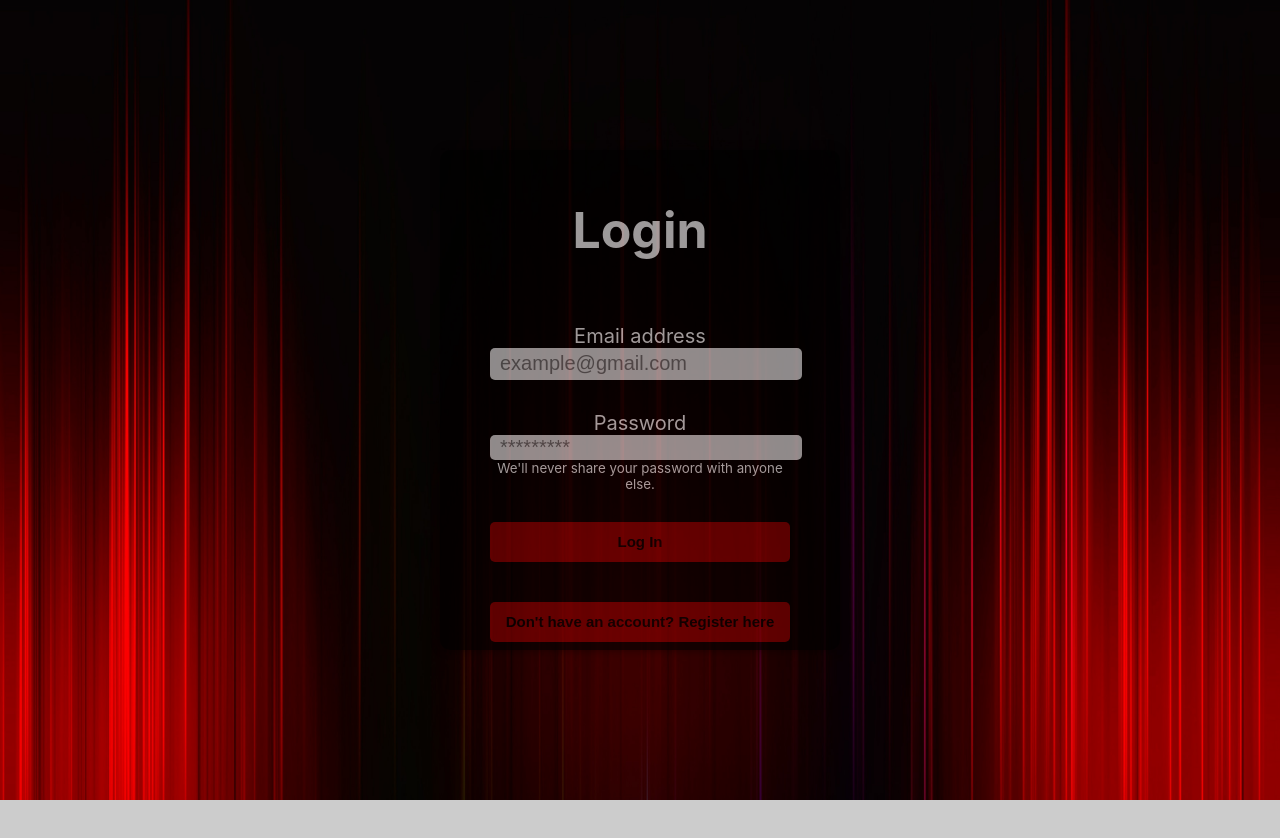
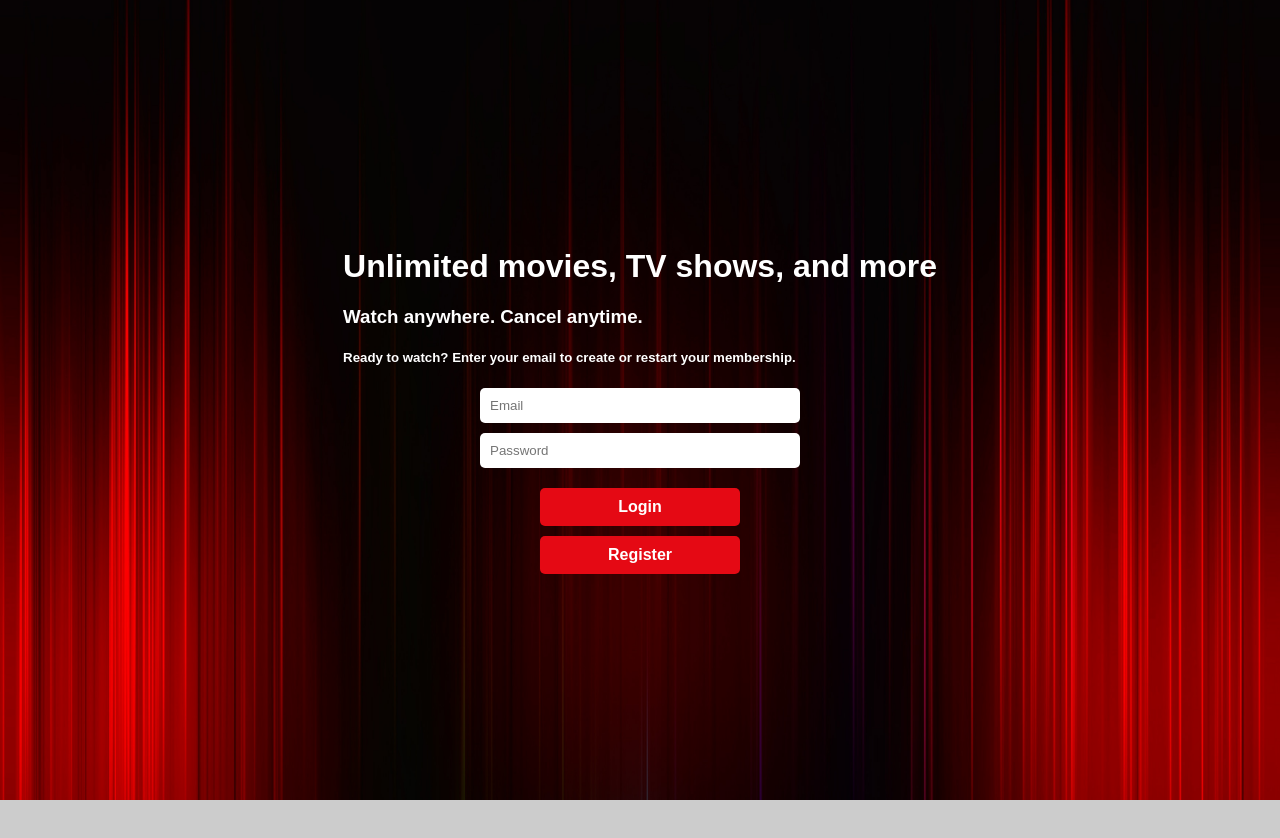
Before and after one commit to OrelMagori/netflix-project-react, a React (Create React App) app: page /login in a window 1280 px wide. Shown: the top 838 px of the page. After the commit the page ends 800 px from the top, so only its background shows below. Built offline with nearby package versions, Linux system fonts and the light colour scheme.

Commit message:
Login & Register

```diff
--- /dev/null
+++ b/src/client/database/ages.json
@@ -0,0 +1,125 @@
+{
+  "agesData":[
+    { "key": 0, "value": 0 },
+    { "key": 1, "value": 1 },
+    { "key": 2, "value": 2 },
+    { "key": 3, "value": 3 },
+    { "key": 4, "value": 4 },
+    { "key": 5, "value": 5 },
+    { "key": 6, "value": 6 },
+    { "key": 7, "value": 7 },
+    { "key": 8, "value": 8 },
+    { "key": 9, "value": 9 },
+    { "key": 10, "value": 10 },
+    { "key": 11, "value": 11 },
+    { "key": 12, "value": 12 },
+    { "key": 13, "value": 13 },
+    { "key": 14, "value": 14 },
+    { "key": 15, "value": 15 },
+    { "key": 16, "value": 16 },
+    { "key": 17, "value": 17 },
+    { "key": 18, "value": 18 },
+    { "key": 19, "value": 19 },
+    { "key": 20, "value": 20 },
+    { "key": 21, "value": 21 },
+    { "key": 22, "value": 22 },
+    { "key": 23, "value": 23 },
+    { "key": 24, "value": 24 },
+    { "key": 25, "value": 25 },
+    { "key": 26, "value": 26 },
+    { "key": 27, "value": 27 },
+    { "key": 28, "value": 28 },
+    { "key": 29, "value": 29 },
+    { "key": 30, "value": 30 },
+    { "key": 31, "value": 31 },
+    { "key": 32, "value": 32 },
+    { "key": 33, "value": 33 },
+    { "key": 34, "value": 34 },
+    { "key": 35, "value": 35 },
+    { "key": 36, "value": 36 },
+    { "key": 37, "value": 37 },
+    { "key": 38, "value": 38 },
+    { "key": 39, "value": 39 },
+    { "key": 40, "value": 40 },
+    { "key": 41, "value": 41 },
+    { "key": 42, "value": 42 },
+    { "key": 43, "value": 43 },
+    { "key": 44, "value": 44 },
+    { "key": 45, "value": 45 },
+    { "key": 46, "value": 46 },
+    { "key": 47, "value": 47 },
+    { "key": 48, "value": 48 },
+    { "key": 49, "value": 49 },
+    { "key": 50, "value": 50 },
+    { "key": 51, "value": 51 },
+    { "key": 52, "value": 52 },
+    { "key": 53, "value": 53 },
+    { "key": 54, "value": 54 },
+    { "key": 55, "value": 55 },
+    { "key": 56, "value": 56 },
+    { "key": 57, "value": 57 },
+    { "key": 58, "value": 58 },
+    { "key": 59, "value": 59 },
+    { "key": 60, "value": 60 },
+    { "key": 61, "value": 61 },
+    { "key": 62, "value": 62 },
+    { "key": 63, "value": 63 },
+    { "key": 64, "value": 64 },
+    { "key": 65, "value": 65 },
+    { "key": 66, "value": 66 },
+    { "key": 67, "value": 67 },
+    { "key": 68, "value": 68 },
+    { "key": 69, "value": 69 },
+    { "key": 70, "value": 70 },
+    { "key": 71, "value": 71 },
+    { "key": 72, "value": 72 },
+    { "key": 73, "value": 73 },
+    { "key": 74, "value": 74 },
+    { "key": 75, "value": 75 },
+    { "key": 76, "value": 76 },
+    { "key": 77, "value": 77 },
+    { "key": 78, "value": 78 },
+    { "key": 79, "value": 79 },
+    { "key": 80, "value": 80 },
+    { "key": 81, "value": 81 },
+    { "key": 82, "value": 82 },
+    { "key": 83, "value": 83 },
+    { "key": 84, "value": 84 },
+    { "key": 85, "value": 85 },
+    { "key": 86, "value": 86 },
+    { "key": 87, "value": 87 },
+    { "key": 88, "value": 88 },
+    { "key": 89, "value": 89 },
+    { "key": 90, "value": 90 },
+    { "key": 91, "value": 91 },
+    { "key": 92, "value": 92 },
+    { "key": 93, "value": 93 },
+    { "key": 94, "value": 94 },
+    { "key": 95, "value": 95 },
+    { "key": 96, "value": 96 },
+    { "key": 97, "value": 97 },
+    { "key": 98, "value": 98 },
+    { "key": 99, "value": 99 },
+    { "key": 100, "value": 100 },
+    { "key": 101, "value": 101 },
+    { "key": 102, "value": 102 },
+    { "key": 103, "value": 103 },
+    { "key": 104, "value": 104 },
+    { "key": 105, "value": 105 },
+    { "key": 106, "value": 106 },
+    { "key": 107, "value": 107 },
+    { "key": 108, "value": 108 },
+    { "key": 109, "value": 109 },
+    { "key": 110, "value": 110 },
+    { "key": 111, "value": 111 },
+    { "key": 112, "value": 112 },
+    { "key": 113, "value": 113 },
+    { "key": 114, "value": 114 },
+    { "key": 115, "value": 115 },
+    { "key": 116, "value": 116 },
+    { "key": 117, "value": 117 },
+    { "key": 118, "value": 118 },
+    { "key": 119, "value": 119 },
+    { "key": 120, "value": 120 }
+  ]
+}
--- /dev/null
+++ b/src/client/pages/Login copy.css
@@ -0,0 +1,90 @@
+.loginPageDiv {
+  position: relative;
+  height: 100vh;
+  width: 100%;
+  display: flex;
+  align-items: center;
+  justify-content: center;
+}
+
+.loginPageDiv::before {
+  content: "";
+  background-image: url("../../../public/images/loginBackground.jpg");
+  /* background-image: url("https://cdn.pixabay.com/photo/2016/11/01/18/38/background-1789175_960_720.png"); */
+  background-size: cover;
+  position: absolute;
+  top: 0px;
+  right: 0px;
+  bottom: 0px;
+  left: 0px;
+}
+
+/* .app {
+  position: relative;
+  text-align: center;
+  color: black;
+} */
+
+h2 {
+  position: relative;
+  font-size: 50px;
+  color: white;
+  text-shadow: 0px 0px 10px 0px rgba(0, 0, 0, 0.75);
+}
+
+form {
+  position: relative;
+  display: flex;
+  flex-direction: column;
+  align-items: center;
+  justify-content: center;
+  width: 400px;
+  height: 500px;
+  background-color: black;
+  border-radius: 10px;
+  box-shadow: 0px 0px 10px 0px rgba(0, 0, 0, 0.75);
+  opacity: 0.6;
+}
+
+.form-group {
+  position: relative;
+  display: flex;
+  flex-direction: column;
+  justify-content: center;
+  width: 300px;
+  height: 100px;
+  color: white;
+}
+
+input {
+  position: relative;
+  width: 300px;
+  height: 30px;
+  border-radius: 5px;
+  border: none;
+  background-color: #e6e6e6;
+  color: black;
+  font-size: 20px;
+  padding-left: 10px;
+}
+
+label {
+  font-size: 20px;
+  margin-left: 0%;
+}
+
+small {
+  font-size: 10;
+}
+
+button {
+  position: relative;
+  width: 300px;
+  height: 40px;
+  border-radius: 5px;
+  border: none;
+  background-color: darkred;
+  color: black;
+  font-size: 15px;
+   font-weight: bold;
+}
--- a/src/client/pages/Login.css
+++ b/src/client/pages/Login.css
@@ -1,90 +1,69 @@
-.loginPageDiv {
-  position: relative;
+/* NetflixForm.css */
+
+body {
+  background-image: url('../../../public/images/loginBackground.jpg');
+  background-size: cover;
+  background-repeat: no-repeat;
+  background-position: center center;
+  color: #fff;
+  font-family: Arial, sans-serif;
+  display: flex;
+  justify-content: center;
+  align-items: center;
   height: 100vh;
-  width: 100%;
-  display: flex;
-  align-items: center;
-  justify-content: center;
 }
 
-.loginPageDiv::before {
-  content: "";
-  background-image: url("../../../public/images/loginBackground.jpg");
-  /* background-image: url("https://cdn.pixabay.com/photo/2016/11/01/18/38/background-1789175_960_720.png"); */
-  background-size: cover;
-  position: absolute;
-  top: 0px;
-  right: 0px;
-  bottom: 0px;
-  left: 0px;
+.container {
+  text-align: center;
 }
 
-/* .app {
-  position: relative;
-  text-align: center;
-  color: black;
-} */
-
 h2 {
-  position: relative;
-  font-size: 50px;
-  color: white;
-  text-shadow: 0px 0px 10px 0px rgba(0, 0, 0, 0.75);
+  font-size: 28px;
+  margin-bottom: 20px;
 }
 
 form {
-  position: relative;
   display: flex;
   flex-direction: column;
   align-items: center;
-  justify-content: center;
-  width: 400px;
-  height: 500px;
-  background-color: black;
-  border-radius: 10px;
-  box-shadow: 0px 0px 10px 0px rgba(0, 0, 0, 0.75);
-  opacity: 0.6;
-}
-
-.form-group {
-  position: relative;
-  display: flex;
-  flex-direction: column;
-  justify-content: center;
-  width: 300px;
-  height: 100px;
-  color: white;
 }
 
 input {
-  position: relative;
   width: 300px;
-  height: 30px;
+  padding: 10px;
+  margin-bottom: 10px;
   border-radius: 5px;
   border: none;
-  background-color: #e6e6e6;
-  color: black;
-  font-size: 20px;
-  padding-left: 10px;
-}
-
-label {
-  font-size: 20px;
-  margin-left: 0%;
-}
-
-small {
-  font-size: 10;
 }
 
 button {
-  position: relative;
-  width: 300px;
-  height: 40px;
+  width: 200px;
+  padding: 10px;
+  margin-top: 10px;
   border-radius: 5px;
   border: none;
-  background-color: darkred;
-  color: black;
-  font-size: 15px;
-   font-weight: bold;
+  background-color: #e50914;
+  color: #fff;
+  font-size: 16px;
+  font-weight: bold;
+  cursor: pointer;
 }
+
+button:hover {
+  background-color: #db080f;
+}
+
+p {
+  margin-top: 20px;
+}
+
+button.toggle-btn {
+  background-color: transparent;
+  border: none;
+  color: #fff;
+  cursor: pointer;
+}
+
+button.toggle-btn:hover {
+  text-decoration: underline;
+}
--- a/src/client/pages/Login.js
+++ b/src/client/pages/Login.js
@@ -45,48 +45,28 @@ export const Login = (props) => {
   };
 
   return (
-    <div className="loginPageDiv">
+    <div>
+      <h1>Unlimited movies, TV shows, and more</h1>
+      <h3>Watch anywhere. Cancel anytime.</h3>
+      <h5>
+        Ready to watch? Enter your email to create or restart your membership.
+      </h5>
       <form onSubmit={(e) => login(e)}>
-        <h2>Login</h2>
-
-        <div className="form-group">
-          <label>Email address</label>
         <input
+          type="email"
+          placeholder="Email"
           value={email}
           onChange={emailChangeHandler}
-            type="email"
-            placeholder="example@gmail.com"
-            id="email"
-            name="email"
-            aria-label="email"
         />
-        </div>
-        <br />
-        <div className="form-group">
-          <label>Password</label>
         <input
+          type="password"
+          placeholder="Password"
           value={password}
           onChange={passwordChangeHandler}
-            type="password"
-            placeholder="*********"
-            id="password"
-            name="password"
-            aria-label="email"
         />
-          <small>We'll never share your password with anyone else.</small>
-          <br />
-          <br />
-        </div>
-        <button type="submit">
-          Log In
-        </button>
-        <br />
-        <br />
-        <button
-          type="button"
-          onClick={() => props.onFormSwitch("register")}
-        >
-          Don't have an account? Register here
+        <button type="submit">Login</button>
+        <button type="button" onClick={() => props.onFormSwitch("register")}>
+          Register
         </button>
       </form>
     </div>
--- a/src/client/pages/Register.css
+++ b/src/client/pages/Register.css
@@ -24,3 +24,45 @@ form {
   text-align: center;
   color: black;
 }
+
+
+
+
+.select-wrapper {
+  position: relative;
+}
+
+.select-wrapper select {
+  width: 100%;
+  padding: 10px;
+  font-size: 16px;
+  border: 1px solid #ccc;
+  border-radius: 4px;
+  appearance: none;
+  -webkit-appearance: none;
+  -moz-appearance: none;
+}
+
+.select-wrapper select::-ms-expand {
+  display: none;
+}
+
+/* Custom styles for the dropdown arrow */
+.select-wrapper::after {
+  content: "";
+  position: absolute;
+  top: 50%;
+  right: 10px;
+  width: 8px;
+  height: 8px;
+  transform: translateY(-50%);
+  border-top: 2px solid #333;
+  border-right: 2px solid #333;
+  transition: all 0.3s ease-in-out;
+  pointer-events: none;
+}
+
+.select-wrapper select:focus + ::after {
+  transform: translateY(-50%) rotate(45deg);
+  border-color: #f00; /* Change color on focus if desired */
+}
--- a/src/client/pages/Register.js
+++ b/src/client/pages/Register.js
@@ -1,25 +1,37 @@
-import React, { useState } from "react";
+import React, { useState, useEffect } from "react";
+import "./Register.css";
+import ages from ".././database/ages.json";
 import { useApiContext } from "../hooks/useApiContext";
-import "./Register.css";
 
 export const Register = (props) => {
+  const [firstName, setFirstName] = useState("");
+  const [lastName, setLastName] = useState("");
   const [email, setEmail] = useState("");
   const [password, setPassword] = useState("");
-  const [name, setName] = useState("");
-  const [id, setId] = useState("");
+  const [age, setAge] = useState("");
 
   const { apiCall } = useApiContext();
 
-  const [email_validation, setEmail_validation] = useState(true);
-  const [password_validation, setPassword_validation] = useState(true);
-  const [name_validation, setName_validation] = useState(true);
-  const [ID_validation, setID_validation] = useState(true);
+  const [, setEmail_validation] = useState(true);
+  const [, setPassword_validation] = useState(true);
+  const [, setName_validation] = useState(true);
 
-  const nameChangeHandler = (event) => {
+  useEffect(() => {
+    setAge(ages);
+  }, []);
+
+  const firstNameChangeHandler = (event) => {
     if (event.target.value.trim().length > 0) {
       setName_validation(true);
     }
-    setName(event.target.value);
+    setFirstName(event.target.value);
+  };
+
+  const lastNameChangeHandler = (event) => {
+    if (event.target.value.trim().length > 0) {
+      setName_validation(true);
+    }
+    setLastName(event.target.value);
   };
 
   const emailChangeHandler = (event) => {
@@ -36,21 +48,12 @@ export const Register = (props) => {
     setPassword(event.target.value);
   };
 
-  const idChangeHandler = (event) => {
-    if (event.target.value.trim().length > 0) {
-      setID_validation(true);
-    }
-    setId(event.target.value);
-  };
-
   const signup = async (event) => {
     event.preventDefault();
     try {
       const { status, data } = await apiCall("users/signup", "POST", {
         email,
         password,
-        name,
-        id,
       });
       console.log(status);
       console.log(data);
@@ -62,85 +65,48 @@ export const Register = (props) => {
   };
 
   return (
-    <div className="registerPageDiv">
-      <div className="container min-vh-100 d-flex justify-content-center align-items-center">
-        <form className="border p-3 rounded" onSubmit={(e) => signup(e)}>
-          <h2 className="m-2">Register</h2>
-          <div className="form-group" style={{ textAlign: "left" }}>
-            <label htmlFor="fullName">Full name</label>
+    <div>
+      <h2>Register</h2>
+      <form onSubmit={(e) => signup(e)}>
         <input
-              value={name}
-              onChange={nameChangeHandler}
-              name="name"
-              id="name"
-              placeholder="Israel Israeli"
           type="text"
-              className="form-control"
-              aria-label="email"
-              aria-describedby="basic-addon1"
+          placeholder="First Name"
+          value={firstName}
+          onChange={firstNameChangeHandler}
         />
-          </div>
-          <br />
-          <div className="form-group" style={{ textAlign: "left" }}>
-            <label htmlFor="exampleInputEmail">Email address</label>
         <input
+          type="text"
+          placeholder="Last Name"
+          value={lastName}
+          onChange={lastNameChangeHandler}
+        />
+        <input
+          type="email"
+          placeholder="Email"
           value={email}
           onChange={emailChangeHandler}
-              type="email"
-              placeholder="example@gmail.com"
-              id="email"
-              name="email"
-              className="form-control"
-              aria-label="email"
-              aria-describedby="basic-addon1"
         />
-          </div>
-          <br />
-          <div className="form-group" style={{ textAlign: "left" }}>
-            <label htmlFor="idField">ID</label>
         <input
-              value={id}
-              onChange={idChangeHandler}
-              type="number"
-              name="id"
-              id="id"
-              placeholder="Your ID"
-              className="form-control"
-              aria-label="email"
-              aria-describedby="basic-addon1"
-            />
-          </div>
-          <br />
-          <div className="form-group" style={{ textAlign: "left" }}>
-            <label htmlFor="passwordField">Password</label>
-            <input
+          type="password"
+          placeholder="Password"
           value={password}
           onChange={passwordChangeHandler}
-              type="password"
-              placeholder="*********"
-              id="password"
-              name="password"
-              className="form-control"
-              aria-label="email"
-              aria-describedby="basic-addon1"
         />
-            <small>We'll never share your password with anyone else.</small>
-            <br />
-            <br />
-          </div>
-          <button type="submit" className="btn btn-outline-dark">
-            Register
-          </button>
-          <br />
-          <br />
-          <button
-            className="btn btn-outline-light"
-            onClick={() => props.onFormSwitch("login")}
+        <select
+          className="select-wrapper"
+          placeholder="Select Age"
+          value={age}
+          onChange={(e) => setAge(e.target.value)}
         >
-            Already have an account? Login here
-          </button>
+          <option value disabled={true}></option>
+          {ages.agesData.map((result) => (
+            <option key={result.key} value={result.key}>
+              {result.value}
+            </option>
+          ))}
+        </select>
+        <button type="submit">Register</button>
       </form>
-      </div>
     </div>
   );
 };
```
Lines whose indentation alone changed are shown as unchanged.
